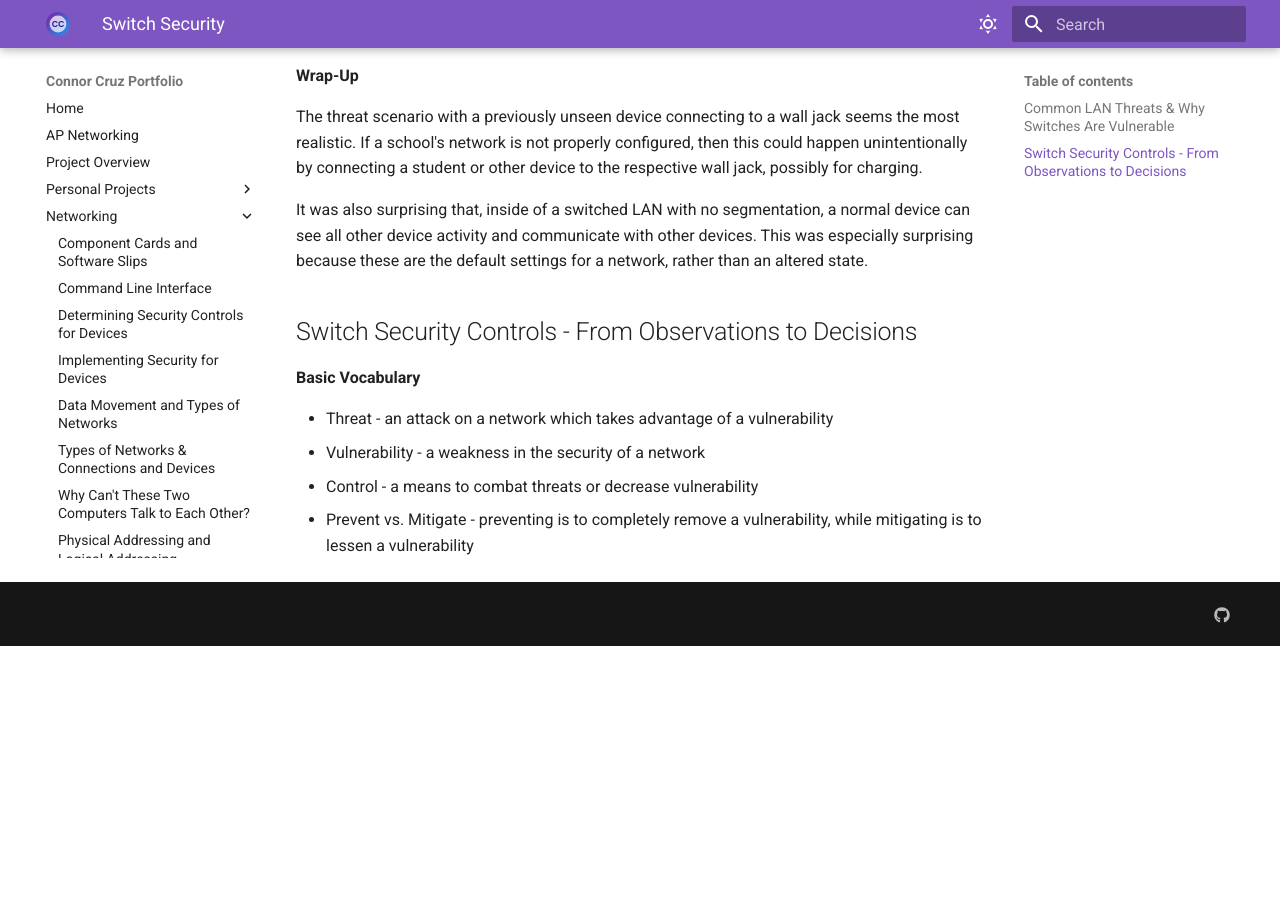
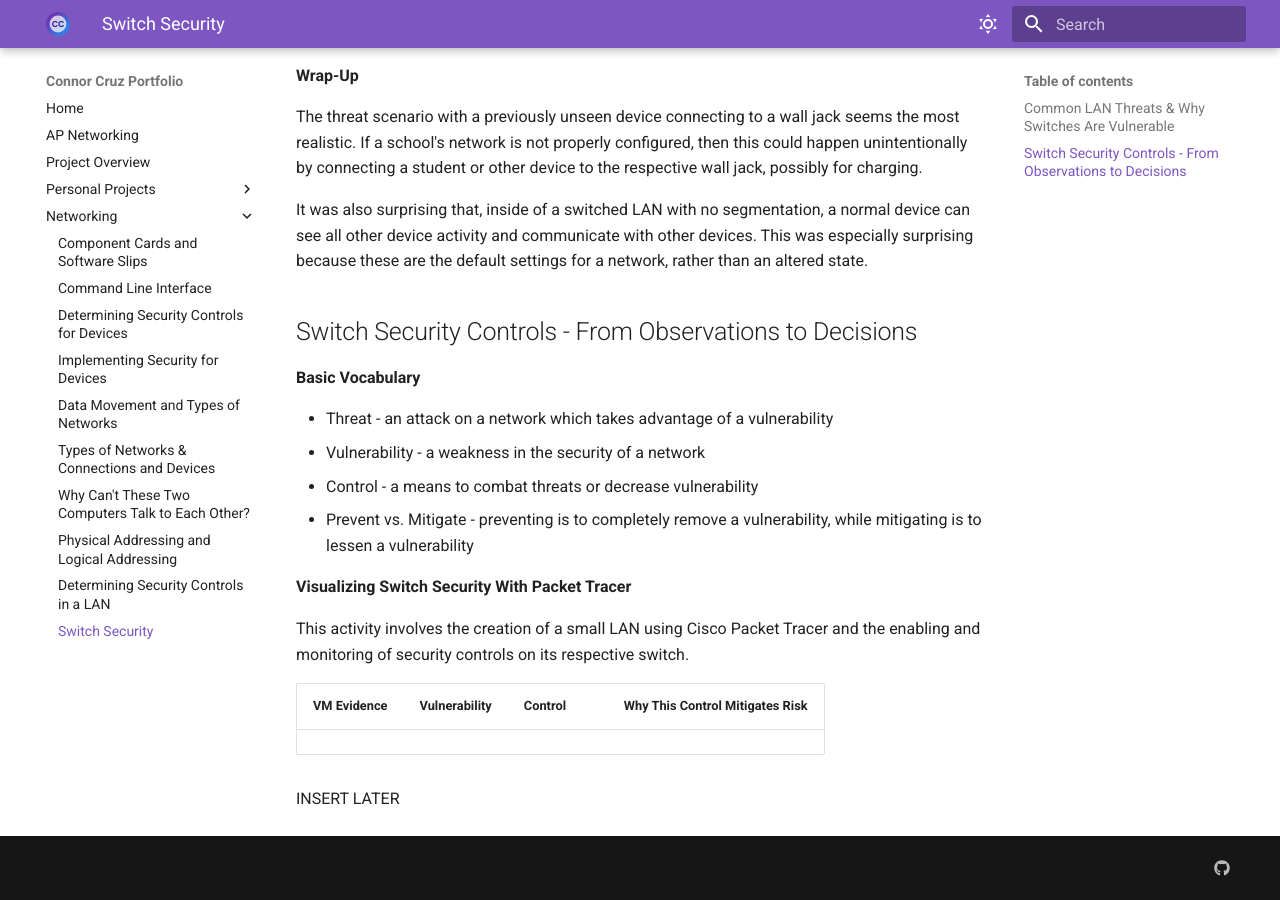
Before and after one commit to connorfcruz/cruz-connor-portfolio, an MkDocs documentation site: the page built from docs/networking/assignment10.md, in a window 1280 px wide and 900 px high, scrolled down 1696 px. Built offline with MkDocs 1.6.1 and Material for MkDocs 9.7.7, drawn with Linux system fonts in a browser that asks for light colours; before the commit the page ends 2342 px from its top, so only the background shows below that.

Commit message:
More changes

```diff
--- a/docs/networking/assignment10.md
+++ b/docs/networking/assignment10.md
@@ -38,3 +38,12 @@
 - Vulnerability - a weakness in the security of a network
 - Control - a means to combat threats or decrease vulnerability
 - Prevent vs. Mitigate - preventing is to completely remove a vulnerability, while mitigating is to lessen a vulnerability
+
+**Visualizing Switch Security With Packet Tracer**
+
+This activity involves the creation of a small LAN using Cisco Packet Tracer and the enabling and monitoring of security controls on its respective switch.
+
+| VM Evidence | Vulnerability | Control | Why This Control Mitigates Risk |
+| -- | -- | -- | -- |
+
+INSERT LATER
```
Also changed, not shown: README.md (+7 -9 lines), docs/index.md (+1 -1 lines), docs/personal-projects.md (renamed from docs/personalprojects.md).
